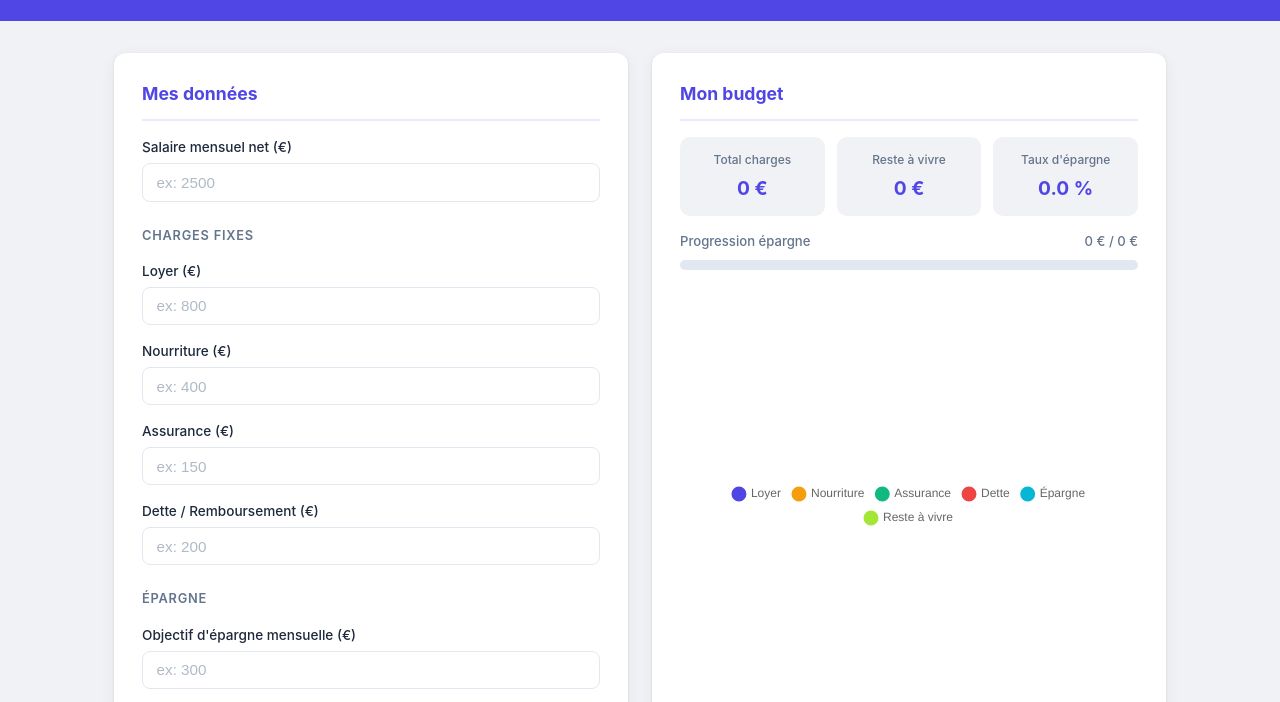
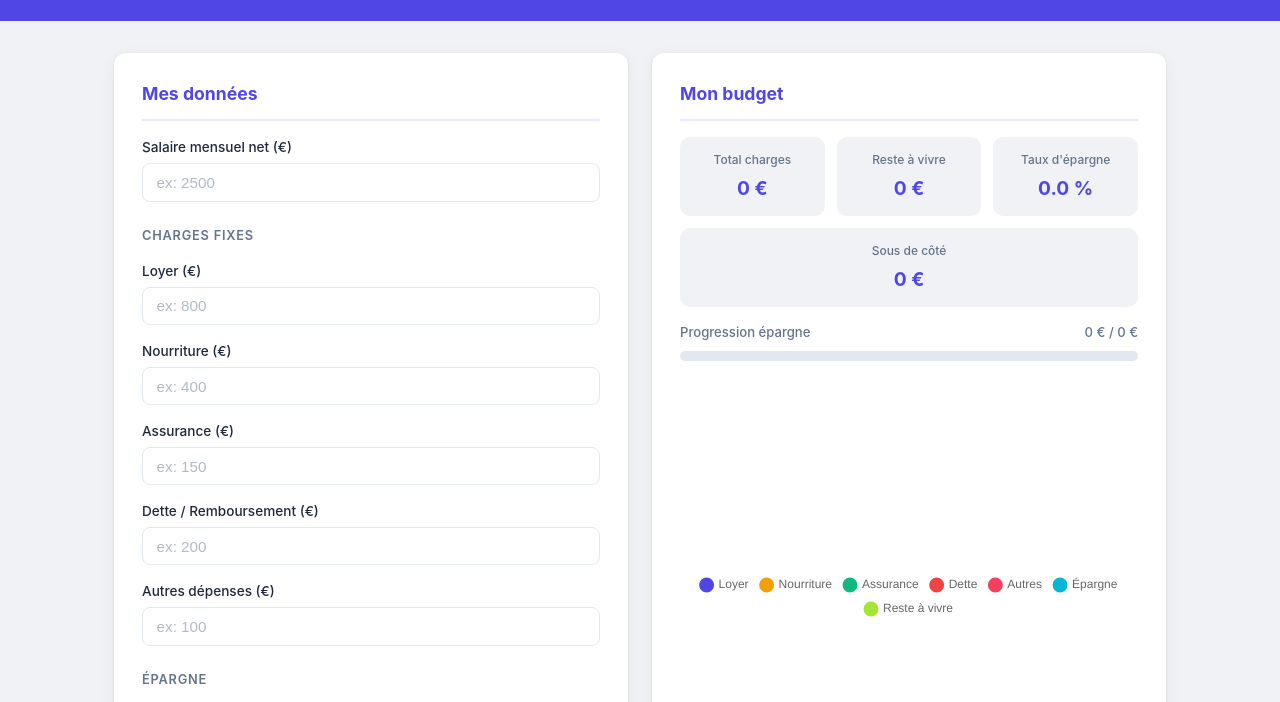
Before and after one commit to mateocaestecker2022-arch/budget-spa, a website: page index.html in a window 1280 px wide. Shown: the part 91-793 px from the top of the page. Drawn offline with nearby package versions, Linux system fonts and the light colour scheme.

Commit message:
feat: ajout champs Autres dépenses et Sous de côté
- Autres dépenses inclus dans Total charges et graphique
- Sous de côté affiché en vert dans la zone résultats
- SessionStorage mis à jour pour les 2 nouveaux champs

```diff
--- a/app.js
+++ b/app.js
@@ -1,6 +1,6 @@
 const STORAGE_KEY = 'budgetData';
 
-const ids = ['salaire', 'loyer', 'nourriture', 'assurance', 'dette', 'epargne'];
+const ids = ['salaire', 'loyer', 'nourriture', 'assurance', 'dette', 'autres', 'epargne', 'sousDecote'];
 
 const el = {
   salaire:      () => document.getElementById('salaire'),
@@ -8,7 +8,10 @@ const el = {
   nourriture:   () => document.getElementById('nourriture'),
   assurance:    () => document.getElementById('assurance'),
   dette:        () => document.getElementById('dette'),
+  autres:       () => document.getElementById('autres'),
   epargne:      () => document.getElementById('epargne'),
+  sousDecote:   () => document.getElementById('sousDecote'),
+  sousDecoteDisplay: () => document.getElementById('sousDecoteDisplay'),
   totalCharges: () => document.getElementById('totalCharges'),
   resteAVivre:  () => document.getElementById('resteAVivre'),
   tauxEpargne:  () => document.getElementById('tauxEpargne'),
@@ -33,18 +36,20 @@ function compute() {
   const nourriture = val('nourriture');
   const assurance  = val('assurance');
   const dette      = val('dette');
+  const autres     = val('autres');
   const epargne    = val('epargne');
+  const sousDecote = val('sousDecote');
 
-  const totalCharges = loyer + nourriture + assurance + dette;
+  const totalCharges = loyer + nourriture + assurance + dette + autres;
   const resteAVivre  = salaire - totalCharges - epargne;
   const tauxEpargne  = salaire > 0 ? (epargne / salaire) * 100 : 0;
 
-  return { salaire, loyer, nourriture, assurance, dette, epargne, totalCharges, resteAVivre, tauxEpargne };
+  return { salaire, loyer, nourriture, assurance, dette, autres, epargne, sousDecote, totalCharges, resteAVivre, tauxEpargne };
 }
 
 // ── Mise à jour DOM ────────────────────────────────────────────
 function updateDOM(data) {
-  const { totalCharges, resteAVivre, tauxEpargne, epargne, salaire } = data;
+  const { totalCharges, resteAVivre, tauxEpargne, epargne, salaire, sousDecote } = data;
 
   el.totalCharges().textContent = fmt(totalCharges);
 
@@ -62,19 +67,24 @@ function updateDOM(data) {
   el.progressFill().style.width = pct + '%';
   el.progressBar().setAttribute('aria-valuenow', Math.round(pct));
   el.progressLabel().textContent = fmt(epargne) + ' / ' + fmt(salaire);
+
+  // Sous de côté
+  el.sousDecoteDisplay().textContent = fmt(sousDecote);
 }
 
 // ── Graphique Chart.js (EF-06) ─────────────────────────────────
 function updateChart(data) {
-  const { loyer, nourriture, assurance, dette, epargne, resteAVivre } = data;
+  const { loyer, nourriture, assurance, dette, autres, epargne, resteAVivre } = data;
 
   const restePositif = Math.max(0, resteAVivre);
-  const labels  = ['Loyer', 'Nourriture', 'Assurance', 'Dette', 'Épargne', 'Reste à vivre'];
-  const values  = [loyer, nourriture, assurance, dette, epargne, restePositif];
-  const colors  = ['#4f46e5', '#f59e0b', '#10b981', '#ef4444', '#06b6d4', '#a3e635'];
+  const labels  = ['Loyer', 'Nourriture', 'Assurance', 'Dette', 'Autres', 'Épargne', 'Reste à vivre'];
+  const values  = [loyer, nourriture, assurance, dette, autres, epargne, restePositif];
+  const colors  = ['#4f46e5', '#f59e0b', '#10b981', '#ef4444', '#f43f5e', '#06b6d4', '#a3e635'];
 
   if (chart) {
+    chart.data.labels = labels;
     chart.data.datasets[0].data = values;
+    chart.data.datasets[0].backgroundColor = colors;
     chart.update();
     return;
   }
--- a/index.html
+++ b/index.html
@@ -48,11 +48,21 @@
         <input type="number" id="dette" min="0" step="1" placeholder="ex: 200" />
       </div>
 
+      <div class="form-group">
+        <label for="autres">Autres dépenses (€)</label>
+        <input type="number" id="autres" min="0" step="1" placeholder="ex: 100" />
+      </div>
+
       <h3 class="section-label">Épargne</h3>
 
       <div class="form-group">
         <label for="epargne">Objectif d'épargne mensuelle (€)</label>
         <input type="number" id="epargne" min="0" step="1" placeholder="ex: 300" />
+      </div>
+
+      <div class="form-group">
+        <label for="sousDecote">Sous de côté (total déjà épargné) (€)</label>
+        <input type="number" id="sousDecote" min="0" step="1" placeholder="ex: 1500" />
       </div>
 
       <button class="btn-reset" id="btnReset" type="button">Réinitialiser</button>
@@ -81,6 +91,10 @@
           <span class="result-label">Taux d'épargne</span>
           <span class="result-value" id="tauxEpargne">0 %</span>
         </div>
+        <div class="result-item result-item--wide">
+          <span class="result-label">Sous de côté</span>
+          <span class="result-value result-value--savings" id="sousDecoteDisplay">0 €</span>
+        </div>
       </div>
 
       <!-- Barre de progression épargne -->
--- a/style.css
+++ b/style.css
@@ -143,6 +143,19 @@ body {
   gap: .75rem;
 }
 
+.result-item--wide {
+  grid-column: span 3;
+  flex-direction: row;
+  justify-content: space-between;
+  align-items: center;
+  text-align: left;
+}
+
+.result-value--savings {
+  color: var(--color-success);
+  font-size: 1.3rem;
+}
+
 .result-item {
   background: var(--color-bg);
   border-radius: 10px;
```
